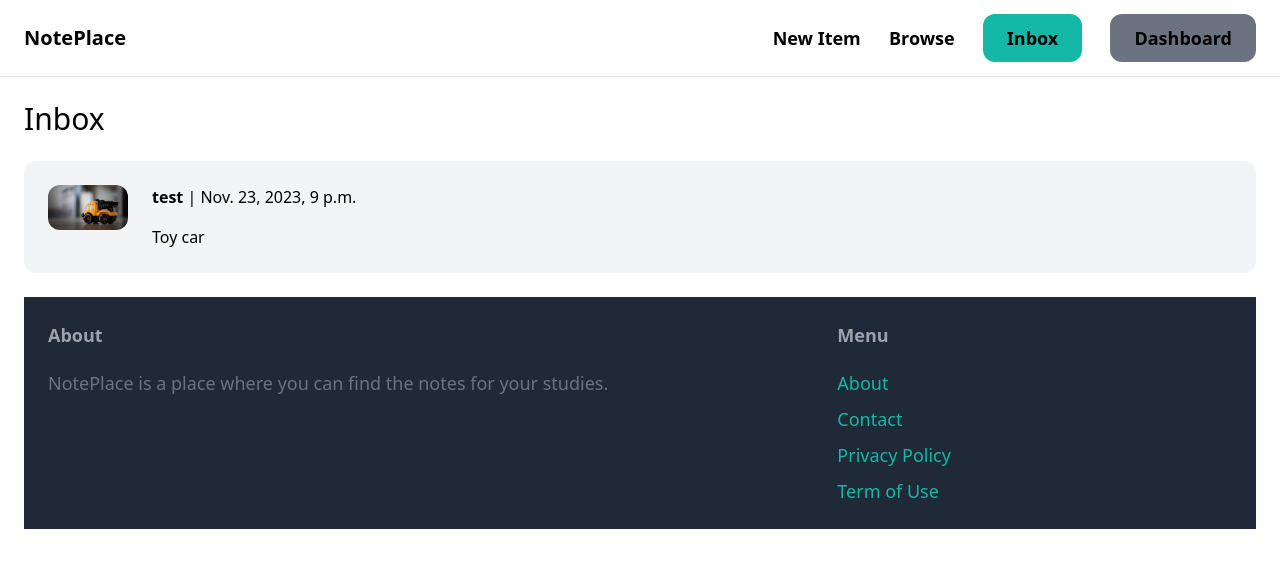
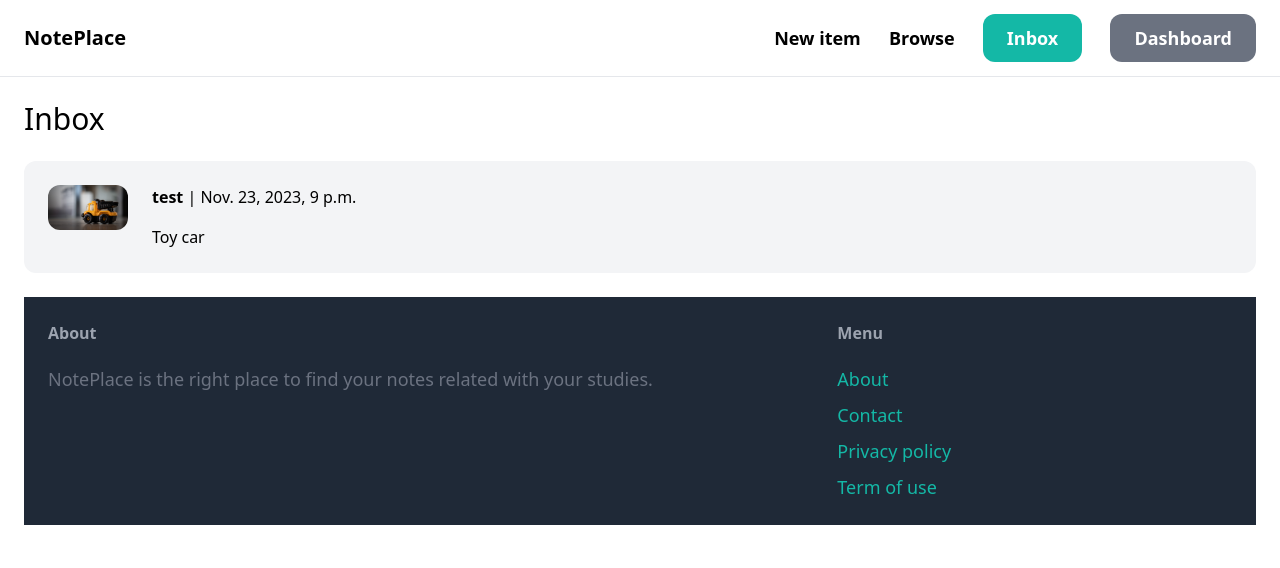
Before and after one commit to omerhalid/online_marketplace_django, a Django app: page /inbox/ in a window 1280 px wide. Shown: the top 568 px of the page. Run offline with Django 4.2, Linux system fonts and the light colour scheme; the first user in the database is signed in; data comes from the database, SQL or seed files in the repository; some libraries are stand-ins or nearby versions.

Commit message:
fixed base.html

```diff
--- a/puddle/core/templates/core/base.html
+++ b/puddle/core/templates/core/base.html
@@ -1,33 +1,33 @@
-<!DOCTYPE html>
+<!doctype html>
 
-<html lang="en">
+<html>
     <head>
         <meta charset="utf-8">
-        <meta name="description" content="width=device-width, initial-scale=1.0">
+        <meta name="viewport" content="width=device-width, initial-scale=1.0">
 
         <script src="https://cdn.tailwindcss.com"></script>
 
-        <title>{% block title %} {% endblock%} | NotePlace</title>
-
+        <title>{% block title %}{% endblock %} | NotePlace</title>
     </head>
 
     <body>
         <nav class="py-6 px-6 flex justify-between items-center border-b border-gray-200">
-            <a href="/ " class="text-xl font-semibold">NotePlace</a>
+            <a href="/" class="text-xl font-semibold">NotePlace</a>
 
             <div class="space-x-6">
-                <a href="{% url 'item:new' %}" class="text-lg font-semibold hover:text-gray-500">New Item</a>
-                <a href="{% url 'item:items'%}" class="text-lg font-semibold hover:text-gray-500">Browse</a>
+                <a href="{% url 'item:new' %}" class="text-lg font-semibold hover:text-gray-500">New item</a>
+                <a href="{% url 'item:items' %}" class="text-lg font-semibold hover:text-gray-500">Browse</a>
 
                 {% if request.user.is_authenticated %}
-                    <a href="{% url 'conversation:inbox' %}" class="px-6 py-3 text-lg font-semibold bg-teal-500 text-while rounded-xl hover:bg-teal-700">Inbox</a>
-                    <a href="{% url 'dashboard:index' %}" class="px-6 py-3 text-lg font-semibold bg-gray-500 text-while rounded-xl hover:bg-gray-700">Dashboard</a>
+                    <a href="{% url 'conversation:inbox' %}" class="px-6 py-3 text-lg font-semibold bg-teal-500 text-white rounded-xl hover:bg-teal-700">Inbox</a>
+                    <a href="{% url 'dashboard:index' %}" class="px-6 py-3 text-lg font-semibold bg-gray-500 text-white rounded-xl hover:bg-gray-700">Dashboard</a>
                 {% else %}
-                <a href="{% url 'core:signup' %}" class="px-6 py-3 text-lg font-semibold bg-teal-500 text-while rounded-xl hover:bg-teal-700">Sign up</a>
-                <a href="{% url 'core:login' %}" class="px-6 py-3 text-lg font-semibold bg-gray-500 text-while rounded-xl hover:bg-gray-700">Login</a>
+                    <a href="{% url 'core:signup' %}" class="px-6 py-3 text-lg font-semibold bg-teal-500 text-white rounded-xl hover:bg-teal-700">Sign up</a>
+                    <a href="{% url 'core:login' %}" class="px-6 py-3 text-lg font-semibold bg-gray-500 text-white rounded-xl hover:bg-gray-700">Log in</a>
                 {% endif %}
+            </div>
+        </nav>
 
-        </nav>
         <div class="px-6 py-6">
             {% block content %}
             {% endblock %}
@@ -35,19 +35,19 @@
 
         <footer class="py-6 px-6 flex justify-between bg-gray-800">
             <div class="w-2/3 pr-10">
-                <h3 class="mb-5 text-lg font-semibold text-gray-400">About</h3>
+                <h3 class="mb-5 font-semibold text-gray-400">About</h3>
 
-                <p class="text-lg text-gray-500">NotePlace is a place where you can find the notes for your studies.</p>
+                <p class="text-lg text-gray-500">NotePlace is the right place to find your notes related with your studies.</p>
             </div>
 
             <div class="w-1/3">
-                <h3 class="mb-5 text-lg font-semibold text-gray-400">Menu</h3>
+                <h3 class="mb-5 font-semibold text-gray-400">Menu</h3>
 
                 <ul class="space-y-2">
                     <li><a href="#" class="text-lg text-teal-500 hover:text-teal-700">About</a></li>
                     <li><a href="{% url 'core:contact' %}" class="text-lg text-teal-500 hover:text-teal-700">Contact</a></li>
-                    <li><a href="#" class="text-lg text-teal-500 hover:text-teal-700">Privacy Policy</a></li>
-                    <li><a href="#" class="text-lg text-teal-500 hover:text-teal-700">Term of Use</a></li>
+                    <li><a href="#" class="text-lg text-teal-500 hover:text-teal-700">Privacy policy</a></li>
+                    <li><a href="#" class="text-lg text-teal-500 hover:text-teal-700">Term of use</a></li>
                 </ul>
             </div>
         </footer>
```
